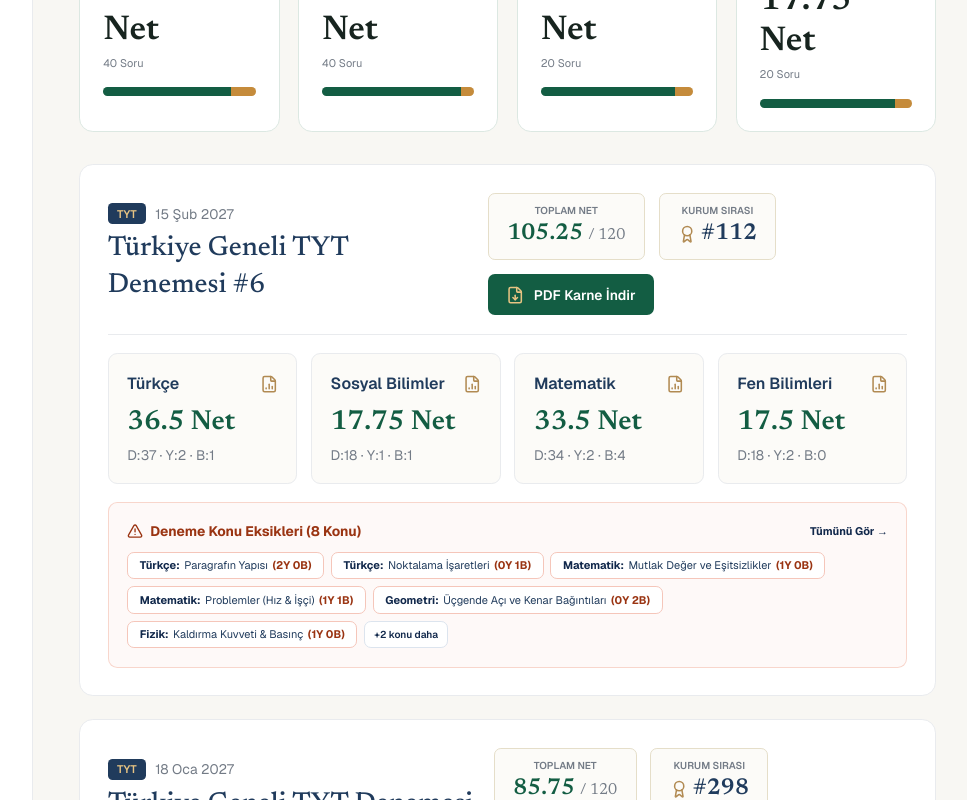
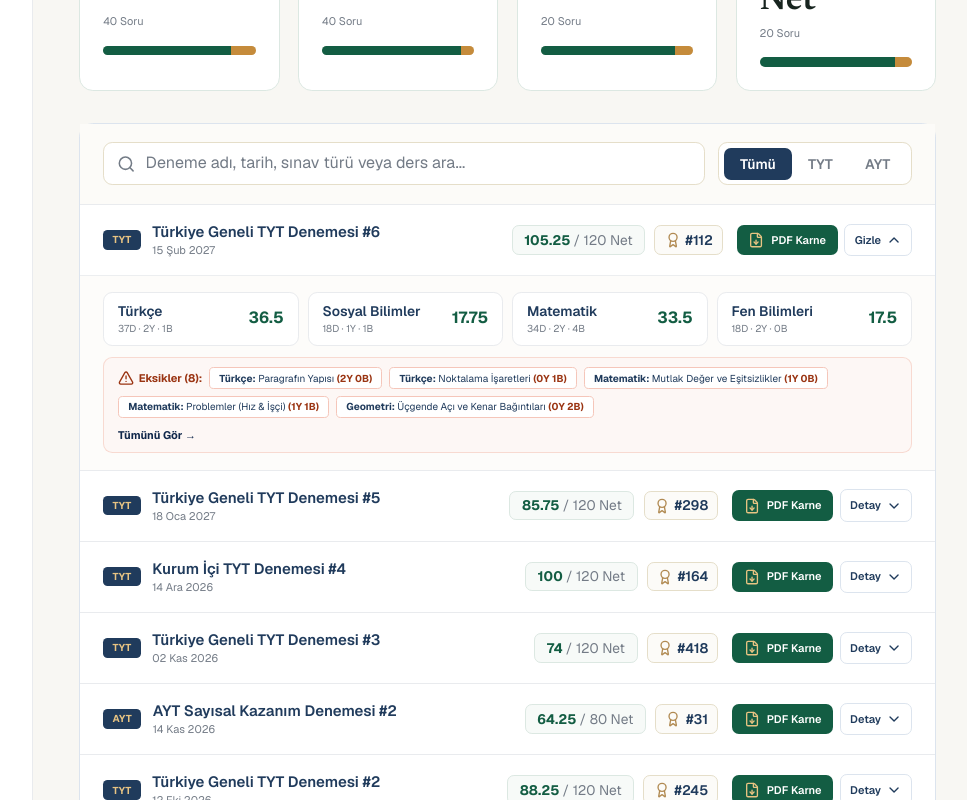
Before and after one commit to fatihhtaskesenn/dershane, a Next.js app: page /student/exams in a window 1280 px wide. Shown: the part 960-1760 px from the top of the page, without its empty margins (298-1265 px from the left). Built offline with nearby package versions, Linux system fonts and the light colour scheme.

Commit message:
Deneme arama ve filtre liste kismina tasindi, liste gorunumu kibarlastrildi

```diff
--- a/app/student/exams/page.tsx
+++ b/app/student/exams/page.tsx
@@ -81,8 +81,7 @@ export default function StudentExamsPage() {
   return (
     <>
       <div className="space-y-4 sm:space-y-7 print:hidden">
-      <div className="flex flex-col justify-between gap-3 border-b border-[#E9EBEE] pb-4 sm:flex-row sm:items-end sm:gap-4 sm:pb-5">
-        <div>
+      <div className="border-b border-[#E9EBEE] pb-4 sm:pb-5">
         <p className="text-[11px] font-semibold tracking-[0.14em] text-[#B18A52] uppercase">
           Ölçme &amp; Değerlendirme
         </p>
@@ -91,25 +90,34 @@ export default function StudentExamsPage() {
         </h1>
       </div>
 
-        <div className="flex flex-col gap-2 sm:flex-row sm:items-center">
-          <div className="relative">
-            <Search className="pointer-events-none absolute top-1/2 left-2.5 h-3.5 w-3.5 -translate-y-1/2 text-[#737B86]" />
+      <StudentNetCharts
+        exams={activeStudent.exams}
+        chartType="bar"
+        examType={chartExamType}
+        onExamTypeChange={setChartExamType}
+      />
+
+      {/* Refined Exam List Section with Wide Search & Filter */}
+      <div className="rounded-xl border border-[#DCE4EE] bg-white shadow-2xs">
+        <div className="flex flex-col gap-3 border-b border-[#E9EBEE] bg-[#FCFBF8] p-3.5 sm:flex-row sm:items-center sm:justify-between sm:px-5 sm:py-4">
+          <div className="relative flex-1">
+            <Search className="pointer-events-none absolute top-1/2 left-3 h-4 w-4 -translate-y-1/2 text-[#737B86]" />
             <input
               type="text"
               value={searchQuery}
               onChange={(e) => setSearchQuery(e.target.value)}
-              placeholder="Deneme veya tarih ara..."
-              className="w-full rounded-md border border-[#E5DEC9] bg-white py-1.5 pr-3 pl-8 text-xs text-[#203B5C] placeholder:text-[#737B86] focus:border-[#135D43] focus:outline-none sm:w-52"
+              placeholder="Deneme adı, tarih, sınav türü veya ders ara..."
+              className="w-full rounded-lg border border-[#E5DEC9] bg-white py-2 pr-3 pl-9 text-xs text-[#203B5C] placeholder:text-[#737B86] focus:border-[#135D43] focus:outline-none sm:text-sm"
             />
           </div>
 
-          <div className="inline-flex w-fit rounded-md border border-[#E5DEC9] bg-white p-1">
+          <div className="inline-flex w-fit shrink-0 rounded-lg border border-[#E5DEC9] bg-white p-1">
             {(["Tümü", "TYT", "AYT"] as const).map((tab) => (
               <button
                 key={tab}
                 type="button"
                 onClick={() => handleFilterChange(tab)}
-                className={`rounded px-3 py-1 text-xs font-semibold transition-colors sm:px-3.5 sm:py-1.5 ${
+                className={`rounded-md px-3.5 py-1.5 text-xs font-semibold transition-colors ${
                   filter === tab
                     ? "bg-[#203B5C] text-white"
                     : "text-[#737B86] hover:text-[#203B5C]"
@@ -120,18 +128,9 @@ export default function StudentExamsPage() {
             ))}
           </div>
         </div>
-      </div>
 
-      <StudentNetCharts
-        exams={activeStudent.exams}
-        chartType="bar"
-        examType={chartExamType}
-        onExamTypeChange={setChartExamType}
-      />
-
-      <div className="space-y-3 sm:space-y-5">
         {filteredExams.length === 0 ? (
-          <div className="rounded-xl border border-dashed border-[#DCE4EE] bg-white p-8 text-center">
+          <div className="p-8 text-center">
             <p className="text-sm font-semibold text-[#203B5C]">
               Aramanızla eşleşen deneme sonucu bulunamadı.
             </p>
@@ -139,111 +138,117 @@ export default function StudentExamsPage() {
               Farklı bir anahtar kelime deneyebilir veya Tümü filtresine dönebilirsiniz.
             </p>
           </div>
-        ) : null}
+        ) : (
+          <div className="divide-y divide-[#E9EBEE]">
             {filteredExams.map((exam, index) => {
               const defaultOpen = index === 0;
-          const isMobileOpen = expandedExamIds[exam.id] ?? defaultOpen;
+              const isOpen = expandedExamIds[exam.id] ?? defaultOpen;
               const weakTopics = (exam.topicBreakdown ?? []).filter(
                 (t) => t.wrong > 0 || t.empty > 0
               );
 
               return (
-            <div
-              key={exam.id}
-              className="rounded-xl border border-[#E9EBEE] bg-white p-3.5 sm:p-6"
-            >
-              <div className="flex flex-col justify-between gap-3 border-b border-[#E9EBEE] pb-3 sm:flex-row sm:items-center sm:gap-4 sm:pb-4">
-                <div className="flex items-start justify-between gap-2">
-                  <div>
-                    <div className="flex items-center gap-2">
-                      <span className="rounded bg-[#203B5C] px-2 py-0.5 text-[10px] font-semibold text-[#E8C483] sm:text-[11px]">
-                        {exam.type}
-                      </span>
-                      <span className="text-[11px] text-[#737B86] sm:text-xs">
-                        {exam.date}
-                      </span>
-                    </div>
-                    <h2 className="font-editorial mt-1 text-lg font-medium text-[#203B5C] sm:mt-1.5 sm:text-2xl">
-                      {exam.title}
-                    </h2>
-                  </div>
+                <div key={exam.id} className="transition-colors hover:bg-[#FCFBF8]/60">
+                  {/* Compact List Row */}
+                  <div className="flex flex-col gap-2.5 px-3.5 py-3 sm:flex-row sm:items-center sm:justify-between sm:px-5 sm:py-3.5">
                     <button
                       type="button"
                       onClick={() => toggleExam(exam.id, defaultOpen)}
-                    className="inline-flex shrink-0 items-center gap-1 rounded-lg border border-[#DCE4EE] bg-[#FCFBF8] px-2.5 py-1.5 text-[11px] font-bold text-[#203B5C] sm:hidden"
+                      className="flex min-w-0 flex-1 items-center gap-2.5 text-left"
                     >
-                    <span>{isMobileOpen ? "Gizle" : "Detay"}</span>
-                    {isMobileOpen ? (
+                      <span className="shrink-0 rounded bg-[#203B5C] px-2 py-0.5 text-[10px] font-bold tracking-wide text-[#E8C483]">
+                        {exam.type}
+                      </span>
+                      <div className="min-w-0 flex-1">
+                        <p className="truncate text-sm font-semibold text-[#203B5C] sm:text-[15px]">
+                          {exam.title}
+                        </p>
+                        <p className="text-[11px] text-[#737B86]">{exam.date}</p>
+                      </div>
+                    </button>
+
+                    <div className="flex flex-wrap items-center justify-between gap-2 sm:justify-end sm:gap-3">
+                      <div className="flex items-center gap-2">
+                        <span className="rounded-md border border-[#DCE8E2] bg-[#F7FAF8] px-2.5 py-1 text-xs font-bold text-[#135D43]">
+                          {exam.totalNet}{" "}
+                          <span className="font-normal text-[#737B86]">
+                            / {exam.maxNet} Net
+                          </span>
+                        </span>
+                        <span className="inline-flex items-center gap-1 rounded-md border border-[#E5DEC9] bg-[#FCFBF8] px-2 py-1 text-xs font-semibold text-[#203B5C]">
+                          <Award className="h-3.5 w-3.5 text-[#B18A52]" />
+                          #{exam.rank}
+                        </span>
+                      </div>
+
+                      <div className="flex items-center gap-1.5">
+                        <button
+                          type="button"
+                          onClick={() => handlePrintKarne(exam.id)}
+                          className="inline-flex items-center gap-1.5 rounded-md bg-[#135D43] px-2.5 py-1.5 text-[11px] font-semibold text-white transition-colors hover:bg-[#0E4A35]"
+                        >
+                          <FileDown className="h-3.5 w-3.5 text-[#E8C483]" />
+                          <span>PDF Karne</span>
+                        </button>
+                        <button
+                          type="button"
+                          onClick={() => toggleExam(exam.id, defaultOpen)}
+                          className="inline-flex items-center gap-1 rounded-md border border-[#DCE4EE] bg-white px-2 py-1.5 text-[11px] font-semibold text-[#203B5C] hover:bg-[#F8F7F3]"
+                        >
+                          <span>{isOpen ? "Gizle" : "Detay"}</span>
+                          {isOpen ? (
                             <ChevronUp className="h-3.5 w-3.5" />
                           ) : (
                             <ChevronDown className="h-3.5 w-3.5" />
                           )}
                         </button>
                       </div>
-
-                <div className="grid grid-cols-3 items-center gap-2 sm:flex sm:flex-wrap sm:gap-3">
-                  <div className="rounded-md border border-[#E5DEC9] bg-[#FCFBF8] px-2.5 py-1.5 text-center sm:px-4 sm:py-2">
-                    <p className="text-[9px] font-semibold text-[#737B86] uppercase sm:text-[10px]">
-                      Toplam Net
-                    </p>
-                    <p className="font-editorial text-sm font-semibold text-[#135D43] sm:text-xl">
-                      {exam.totalNet}{" "}
-                      <span className="text-[10px] font-normal text-[#737B86] sm:text-sm">
-                        / {exam.maxNet}
-                      </span>
-                    </p>
-                  </div>
-                  <div className="rounded-md border border-[#E5DEC9] bg-[#FCFBF8] px-2.5 py-1.5 text-center sm:px-4 sm:py-2">
-                    <p className="text-[9px] font-semibold text-[#737B86] uppercase sm:text-[10px]">
-                      Kurum Sırası
-                    </p>
-                    <p className="font-editorial flex items-center justify-center gap-1 text-sm font-semibold text-[#203B5C] sm:text-xl">
-                      <Award className="h-3.5 w-3.5 text-[#B18A52] sm:h-4 sm:w-4" />
-                      #{exam.rank}
-                    </p>
-                  </div>
-                  <button
-                    type="button"
-                    onClick={() => handlePrintKarne(exam.id)}
-                    className="inline-flex h-full items-center justify-center gap-1.5 rounded-md bg-[#135D43] px-2.5 py-2 text-[11px] font-semibold text-white hover:bg-[#0E4A35] sm:gap-2 sm:px-4 sm:py-2.5 sm:text-xs"
-                  >
-                    <FileDown className="h-3.5 w-3.5 shrink-0 text-[#E8C483] sm:h-4 sm:w-4" />
-                    <span className="sm:hidden">PDF</span>
-                    <span className="hidden sm:inline">PDF Karne İndir</span>
-                  </button>
                     </div>
                   </div>
 
-              <div className={`${isMobileOpen ? "block" : "hidden"} sm:block`}>
-                <div className="mt-3 grid grid-cols-2 gap-2 sm:mt-4 sm:gap-3 lg:grid-cols-4">
+                  {/* Expanded Compact Subject & Weak Topic Breakdown */}
+                  {isOpen && (
+                    <div className="border-t border-[#E9EBEE]/80 bg-[#FCFBF8]/70 px-3.5 py-3 sm:px-5 sm:py-3.5">
+                      <div className="grid grid-cols-2 gap-2 sm:grid-cols-4">
                         {exam.subjects.map((sub) => (
                           <div
                             key={sub.name}
-                      className="rounded-lg border border-[#E9EBEE] bg-[#FCFBF8] p-2.5 sm:p-4"
+                            className="flex items-center justify-between rounded-lg border border-[#E9EBEE] bg-white px-3 py-2"
                           >
-                      <div className="flex items-center justify-between gap-1">
-                        <span className="truncate text-xs font-semibold text-[#203B5C] sm:text-sm">
+                            <div className="min-w-0">
+                              <p className="truncate text-xs font-semibold text-[#203B5C]">
                                 {sub.name}
+                              </p>
+                              <p className="text-[10px] text-[#737B86]">
+                                {sub.correct}D · {sub.wrong}Y · {sub.empty}B
+                              </p>
+                            </div>
+                            <span className="ml-2 shrink-0 text-sm font-bold text-[#135D43]">
+                              {sub.net}
                             </span>
-                        <FileBarChart2 className="h-3.5 w-3.5 shrink-0 text-[#B18A52] sm:h-4 sm:w-4" />
-                      </div>
-                      <p className="font-editorial mt-1 text-lg font-semibold text-[#135D43] sm:mt-2 sm:text-2xl">
-                        {sub.net} Net
-                      </p>
-                      <p className="mt-0.5 text-[10px] text-[#737B86] sm:mt-1 sm:text-xs">
-                        D:{sub.correct} · Y:{sub.wrong} · B:{sub.empty}
-                      </p>
                           </div>
                         ))}
                       </div>
 
                       {weakTopics.length > 0 && (
-                  <div className="mt-3 rounded-lg border border-[#F5C6BA]/70 bg-[#FDF0ED]/40 p-3 sm:mt-4 sm:p-4">
-                    <div className="flex flex-wrap items-center justify-between gap-2">
-                      <p className="flex items-center gap-1.5 text-[11px] font-bold text-[#9A3412] sm:text-xs">
+                        <div className="mt-2.5 flex flex-wrap items-center justify-between gap-2 rounded-lg border border-[#F5C6BA]/60 bg-[#FDF0ED]/40 px-3 py-2">
+                          <div className="flex flex-wrap items-center gap-1.5">
+                            <span className="inline-flex items-center gap-1 text-[11px] font-bold text-[#9A3412]">
                               <AlertTriangle className="h-3.5 w-3.5" />
-                        <span>Deneme Konu Eksikleri ({weakTopics.length} Konu)</span>
-                      </p>
+                              Eksikler ({weakTopics.length}):
+                            </span>
+                            {weakTopics.slice(0, 5).map((t, idx) => (
+                              <span
+                                key={`${t.subject}-${t.topic}-${idx}`}
+                                className="rounded border border-[#F5C6BA] bg-white px-2 py-0.5 text-[10px] text-[#203B5C]"
+                              >
+                                <strong>{t.subject}:</strong> {t.topic}{" "}
+                                <span className="font-bold text-[#9A3412]">
+                                  ({t.wrong}Y {t.empty}B)
+                                </span>
+                              </span>
+                            ))}
+                          </div>
                           <Link
                             href="/student/weak-topics"
                             className="text-[11px] font-bold text-[#11284B] hover:underline"
@@ -251,34 +256,14 @@ export default function StudentExamsPage() {
                             Tümünü Gör →
                           </Link>
                         </div>
-                    <div className="mt-2 flex flex-wrap gap-1 sm:mt-2.5 sm:gap-1.5">
-                      {weakTopics.slice(0, 6).map((t, idx) => (
-                        <span
-                          key={`${t.subject}-${t.topic}-${idx}`}
-                          className="inline-flex items-center gap-1 rounded-md border border-[#F5C6BA] bg-white px-2 py-0.5 text-[10px] sm:px-2.5 sm:py-1 sm:text-[11px]"
-                        >
-                          <strong className="text-[#11284B]">{t.subject}:</strong>
-                          <span className="text-[#203B5C]">{t.topic}</span>
-                          <span className="font-bold text-[#9A3412]">
-                            ({t.wrong}Y {t.empty}B)
-                          </span>
-                        </span>
-                      ))}
-                      {weakTopics.length > 6 && (
-                        <Link
-                          href="/student/weak-topics"
-                          className="inline-flex items-center rounded-md border border-[#DCE4EE] bg-white px-2 py-0.5 text-[10px] font-semibold text-[#11284B]"
-                        >
-                          +{weakTopics.length - 6} konu daha
-                        </Link>
                       )}
-                    </div>
                     </div>
                   )}
                 </div>
-            </div>
               );
             })}
+          </div>
+        )}
       </div>
       </div>
 
```
Lines whose indentation alone changed are shown as unchanged.
